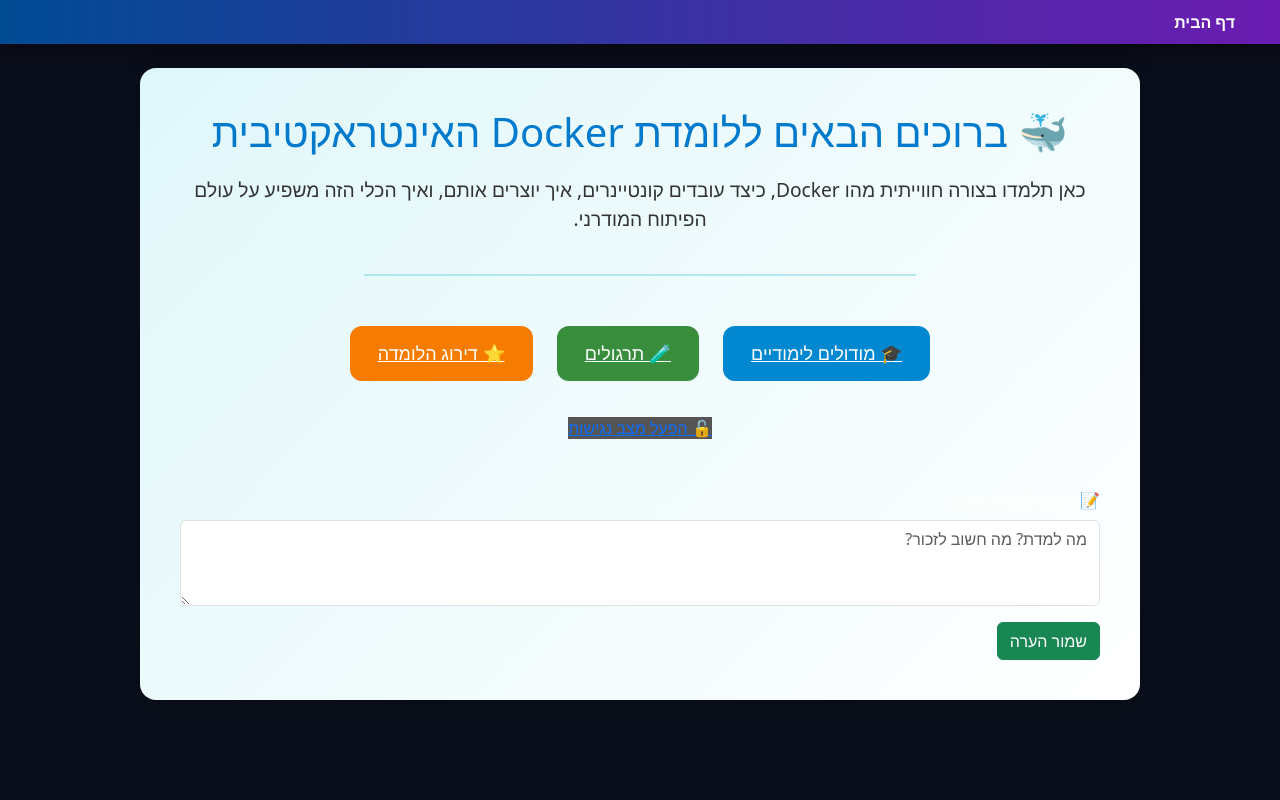
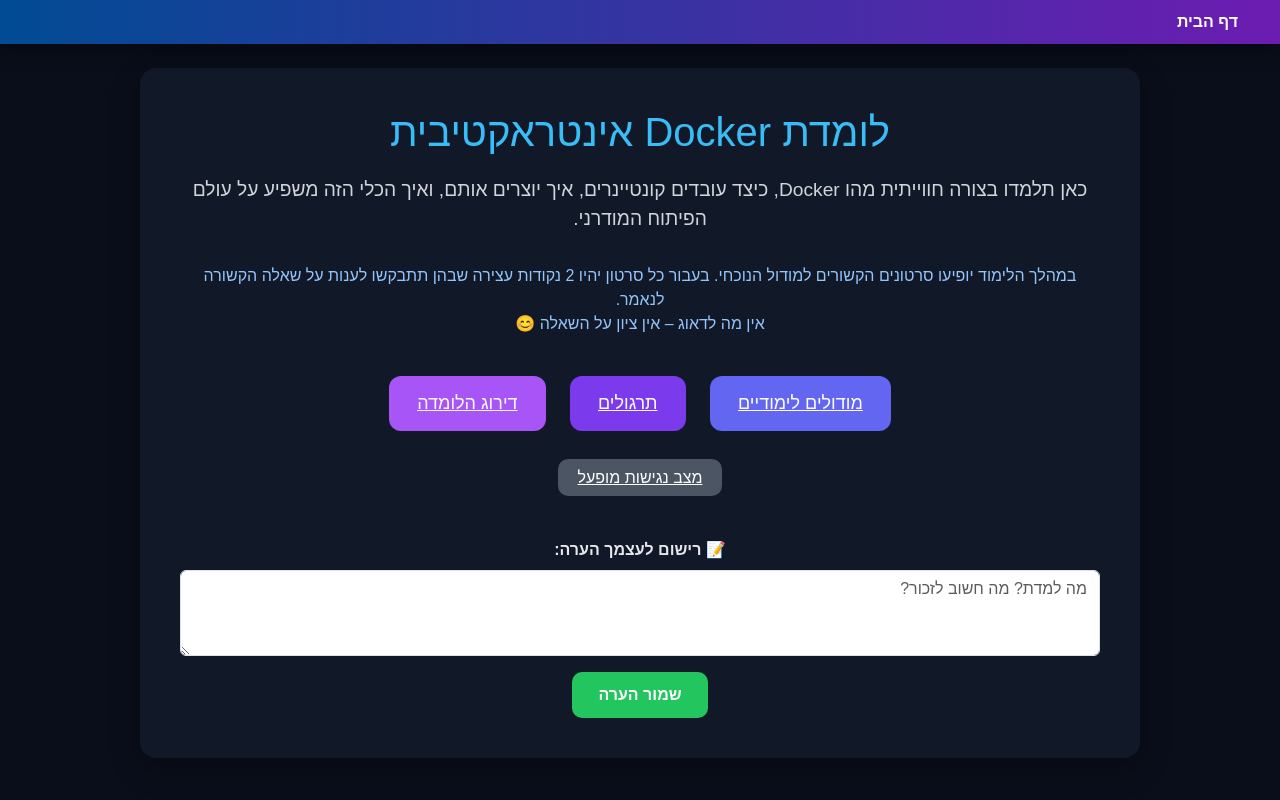
Before and after one commit to KeturahS/CICD_UNLOCKED, a Django app: page /modules/docker/ in a window 1280 px wide. Run offline with Django 5.2, Linux system fonts and the light colour scheme; a user stored in the database is signed in; parts of the project's set-up code (start-up, migrations or seed data) failed here and were passed over; some libraries are stand-ins or nearby versions.

Commit message:
BSPM25T10-194 design mudels

```diff
--- a/CICD__UNLOCKED/App_SetUp/templates/base.html
+++ b/CICD__UNLOCKED/App_SetUp/templates/base.html
@@ -8,44 +8,82 @@
         body {
             background-color: #0a0e1a;
             color: white;
+            font-family: 'Assistant', sans-serif;
         }
         .navbar {
             background: linear-gradient(to right, #004b93, #6c1cb1);
             padding: 10px 30px;
             box-shadow: 0 4px 20px rgba(0,0,0,0.5);
+            display: flex;
+            justify-content: space-between;
+            align-items: center;
         }
         .navbar a {
             color: white;
-            margin: 0 15px;
+            margin: 0 12px;
             text-decoration: none;
             font-weight: bold;
         }
         .navbar a:hover {
             color: #00f6ff;
         }
+        .avatar-circle {
+            width: 40px;
+            height: 40px;
+            background-color: #ffffff33;
+            border-radius: 50%;
+            text-align: center;
+            line-height: 40px;
+            color: white;
+            font-weight: bold;
+            font-size: 18px;
+            cursor: pointer;
+            transition: background 0.3s ease;
+        }
+        .avatar-circle:hover {
+            background-color: #ffffff55;
+        }
+        .dropdown-menu a {
+            color: #333;
+        }
     </style>
 </head>
 <body>
-    <div class="navbar">
+<div class="navbar">
+    <div>
+        <a href="{% url 'student' %}">דף הבית</a>
+        {% if request.user.is_authenticated and request.user.is_lecturer %}
+            <a href="{% url 'lecturer_profile' %}">פרופיל מרצה</a>
+            <a href="{% url 'view_module_ratings' %}">דירוגי לומדות</a>
+            <a href="{% url 'send_private_message' %}">שליחת הודעה</a>
+        {% elif request.user.is_authenticated and request.user.is_student %}
+
+            <a href="{% url 'contact_us' %}">צור קשר עם צוות האתר</a>
+
+            <a href="{% url 'student_progress' %}">התקדמות בלמידה</a>
+            <a href="{% url 'view_student_notes' %}">ההערות שלי</a>
+        {% endif %}
+    </div>
+
     {% if request.user.is_authenticated and request.user.is_student %}
-        <a href="{% url 'student_profile' %}">פרופיל סטודנט</a>
-        <a href="{% url 'contact_us' %}">צור קשר עם צוות האתר</a>
-        <a href="{% url 'student_messages' %}">צפייה בפניות שלי</a>
-        <a href="{% url 'view_my_messages' %}">צפייה בהודעות שלי</a>
-        <a href="{% url 'rate_modules' %}">דרג לומדות</a>
-        <a href="{% url 'student_progress' %}">התקדמות בלמידה</a>
-        <a href="{% url 'view_student_notes' %}">📓 ההערות שלי</a>
-    {% elif request.user.is_authenticated and request.user.is_lecturer %}
-        <a href="{% url 'lecturer_profile' %}">פרופיל מרצה</a>
-        <a href="{% url 'view_module_ratings' %}">דירוגי לומדות</a>
-        <a href="{% url 'send_private_message' %}">שליחת הודעה</a>
+    <div class="dropdown">
+        <div class="avatar-circle dropdown-toggle" id="avatarDropdown" data-bs-toggle="dropdown" aria-expanded="false">
+            {{ request.user.first_name|slice:":1"|upper }}
+        </div>
+        <ul class="dropdown-menu dropdown-menu-end text-end" aria-labelledby="avatarDropdown">
+            <li><a class="dropdown-item" href="{% url 'view_my_messages' %}">צפייה בהודעות שלי</a></li>
+            <li><a class="dropdown-item" href="{% url 'student_messages' %}">צפייה בפניות שלי</a></li>
+            <li><a class="dropdown-item" href="{% url 'student_profile' %}">פרופיל סטודנט</a></li>
+        </ul>
+    </div>
     {% endif %}
-    <a href="{% url 'index' %}">דף הבית</a>
 </div>
 
 <div class="container mt-4">
     {% block content %}
     {% endblock %}
 </div>
+
+<script src="https://cdn.jsdelivr.net/npm/bootstrap@5.3.0/dist/js/bootstrap.bundle.min.js"></script>
 </body>
 </html>
--- a/CICD__UNLOCKED/App_SetUp/templates/learning_modules/docker_module.html
+++ b/CICD__UNLOCKED/App_SetUp/templates/learning_modules/docker_module.html
@@ -1,44 +1,51 @@
 {% extends 'base.html' %}
 
-{% block title %}🐳 לומדת Docker - אינטראקטיבית ודיגיטלית{% endblock %}
+{% block title %} לומדת Docker - אינטראקטיבית ודיגיטלית{% endblock %}
 
 {% block content %}
-<div class="container mt-4">
-  <div style="max-width: 1000px; margin: auto; padding: 40px; background: linear-gradient(135deg, #e0f7fa, #ffffff); border-radius: 16px; box-shadow: 0 10px 30px rgba(0,0,0,0.1);">
+<div class="container mt-4" style="color: #f1f1f1; font-family: 'Assistant', sans-serif;">
+  <div style="max-width: 1000px; margin: auto; padding: 40px; background-color: #111827; border-radius: 16px; box-shadow: 0 10px 30px rgba(0,0,0,0.3); text-align: center;">
 
     {% if not request.GET.step %}
-      <h1 style="text-align: center; font-size: 2.5em; color: #007acc; margin-bottom: 20px;">
-        🐳 ברוכים הבאים ללומדת Docker האינטראקטיבית
+      <h1 style="font-size: 2.5em; color: #38bdf8; margin-bottom: 20px;">
+         לומדת Docker אינטראקטיבית <span style="color: #facc15"></span>
       </h1>
 
-      <p style="text-align: center; font-size: 1.2em; color: #333;">
+      <p style="font-size: 1.2em; color: #d1d5db;">
         כאן תלמדו בצורה חווייתית מהו Docker, כיצד עובדים קונטיינרים, איך יוצרים אותם, ואיך הכלי הזה משפיע על עולם הפיתוח המודרני.
       </p>
 
-      <hr style="margin: 40px auto; width: 60%; border: 1px solid #00acc1;">
+      <p style="font-size: 1em; color: #93c5fd; margin-top: 30px;">
+        במהלך הלימוד יופיעו סרטונים הקשורים למודול הנוכחי. בעבור כל סרטון יהיו 2 נקודות עצירה שבהן תתבקשו לענות על שאלה הקשורה לנאמר.<br>
+        אין מה לדאוג – אין ציון על השאלה 😊
+      </p>
 
       <div style="text-align: center; margin-top: 30px;">
         <a href="?step=1{% if request.GET.accessible %}&accessible=1{% endif %}"
-           style="background-color: #0288d1; color: white; padding: 14px 28px; font-size: 18px; border-radius: 12px; display: inline-block; margin: 10px;">
-          🎓 מודולים לימודיים
+           style="background-color: #6366f1; color: white; padding: 14px 28px; font-size: 18px; border-radius: 12px; display: inline-block; margin: 10px;">
+           מודולים לימודיים
         </a>
 
         <a href="?step=2q{% if request.GET.accessible %}&accessible=1{% endif %}"
-           style="background-color: #388e3c; color: white; padding: 14px 28px; font-size: 18px; border-radius: 12px; display: inline-block; margin: 10px;">
-          🧪 תרגולים
+           style="background-color: #7c3aed; color: white; padding: 14px 28px; font-size: 18px; border-radius: 12px; display: inline-block; margin: 10px;">
+           תרגולים
         </a>
 
         <a href="{% url 'docker_rating' %}"
-           style="background-color: #f57c00; color: white; padding: 14px 28px; font-size: 18px; border-radius: 12px; display: inline-block; margin: 10px;">
-          ⭐ דירוג הלומדה
+           style="background-color: #a855f7; color: white; padding: 14px 28px; font-size: 18px; border-radius: 12px; display: inline-block; margin: 10px;">
+           דירוג הלומדה
         </a>
       </div>
 
       <div style="text-align: center; margin-top: 25px;">
         {% if not request.GET.accessible %}
-          <a href="?accessible=1" class="btn-next" style="background-color: #555;">🔓 הפעל מצב נגישות</a>
+          <a href="?accessible=1" class="btn-next" style="background-color: #4b5563; color: white; padding: 10px 20px; border-radius: 10px; font-size: 16px;">
+             מצב נגישות מופעל
+          </a>
         {% else %}
-          <a href="?" class="btn-next" style="background-color: #999;">🔒 חזרה למצב רגיל</a>
+          <a href="?" class="btn-next" style="background-color: #9ca3af; color: black; padding: 10px 20px; border-radius: 10px; font-size: 16px;">
+            חזרה למצב רגיל
+          </a>
         {% endif %}
       </div>
 
@@ -75,10 +82,10 @@
       {% csrf_token %}
       <input type="hidden" name="module" value="Docker">
       <div class="mb-3">
-        <label for="id_content" class="form-label">📝 רשום לעצמך הערה:</label>
+        <label for="id_content" class="form-label" style="color: #e5e7eb; font-weight: bold;">📝 רישום לעצמך הערה:</label>
         <textarea name="content" class="form-control" rows="3" placeholder="מה למדת? מה חשוב לזכור?"></textarea>
       </div>
-      <button type="submit" class="btn btn-success">שמור הערה</button>
+      <button type="submit" class="btn" style="background-color: #22c55e; color: white; font-weight: bold; padding: 10px 25px; border-radius: 10px;">שמור הערה</button>
     </form>
 
   </div>
```
Also changed, not shown: CICD__UNLOCKED/App_SetUp/templates/learning_modules/git_module.html (+25 -18 lines), CICD__UNLOCKED/App_SetUp/templates/learning_modules/jenkins_module.html (+31 -52 lines), CICD__UNLOCKED/App_SetUp/templates/learning_modules/learning_modules_homePage.html (+29 -24 lines), CICD__UNLOCKED/db.sqlite3.
